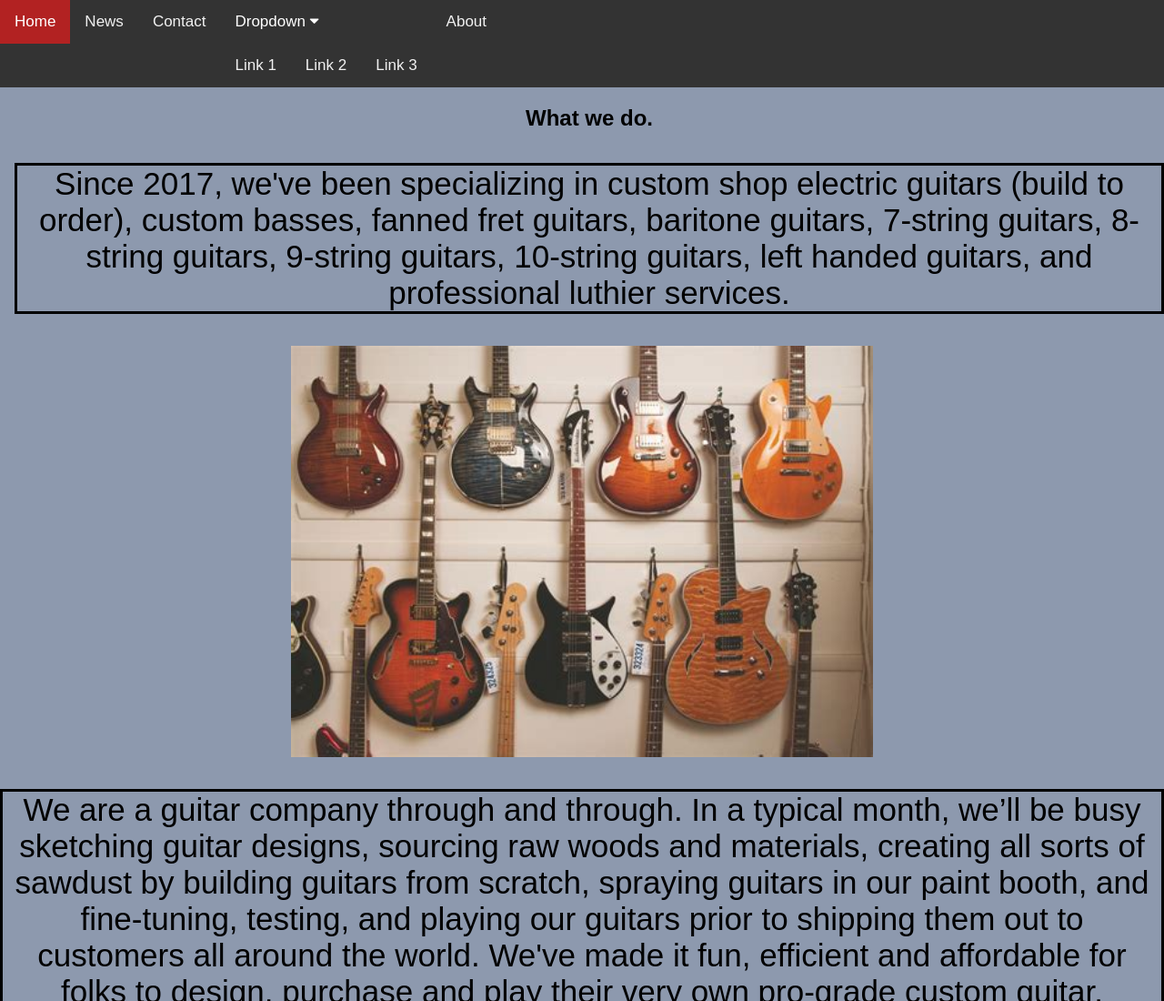
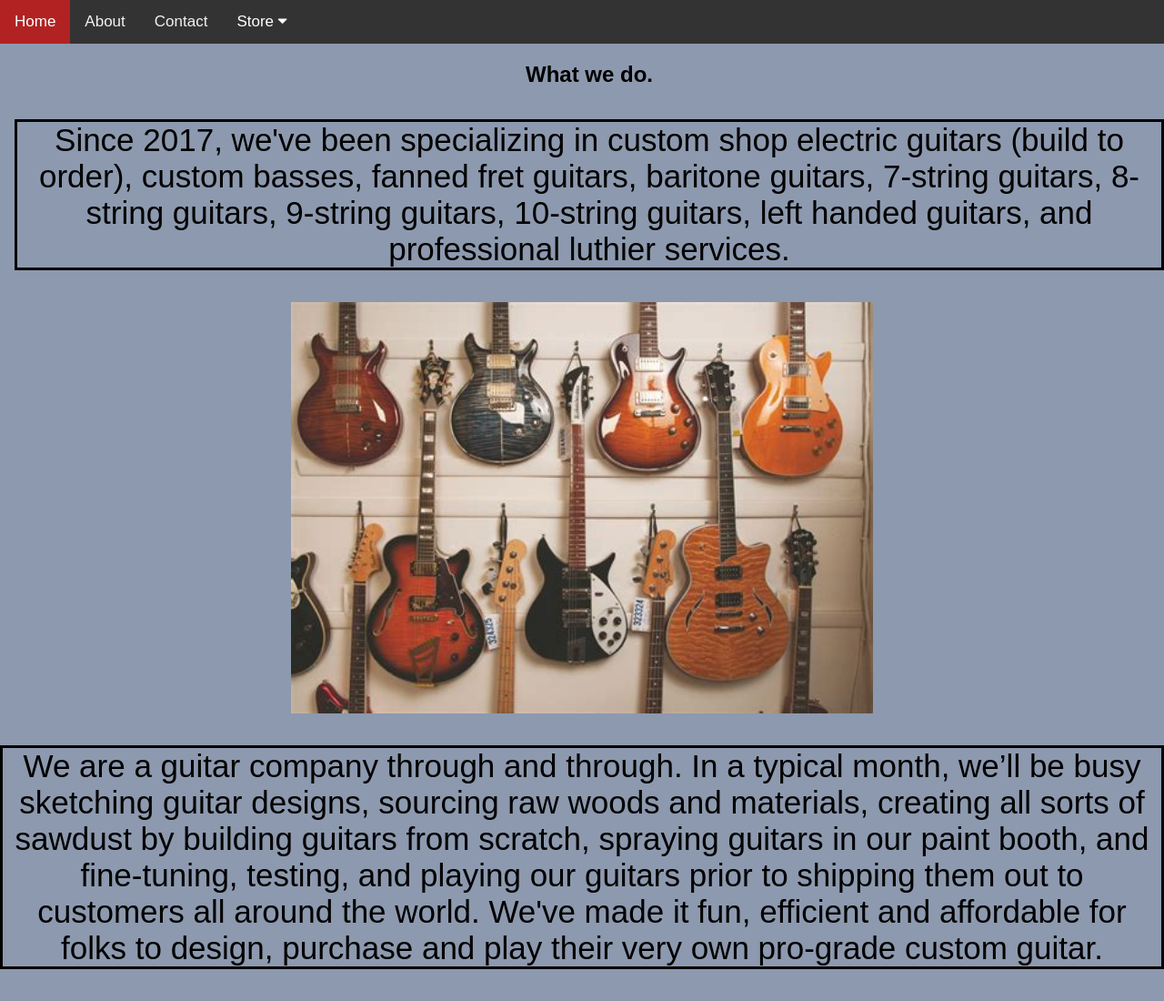
Before and after one commit to 0NZ1T4M/Velislav_Boyanov_11A_WEBD, a website: page index.html in a window 1280 px wide. Shown: the top 1100 px of the page at 91% size. Drawn offline with Linux system fonts and the light colour scheme.

Commit message:
Fixed small screen problem on drop down menu.

```diff
--- a/index.html
+++ b/index.html
@@ -10,19 +10,18 @@
 
         <div class="topnav" id="myTopnav">
                 <a href="#home" class="active">Home</a>
-                <a href="#news">News</a>
+                <a href="#news">About</a>
                 <a href="#contact">Contact</a>
                 <div class="dropdown">
-                <button class="dropbtn">Dropdown
+                <button class="dropbtn">Store
                     <i class="fa fa-caret-down"></i>
                 </button>
-                <div class="dropdownContent">
-                    <a href="#">Link 1</a>
-                    <a href="#">Link 2</a>
-                    <a href="#">Link 3</a>
+                <div class="dropdown-content">
+                    <a href="#">Fender</a>
+                    <a href="#">Ibanez</a>
+                    <a href="#">Jackson</a>
                 </div>
                 </div>
-                <a href="#about">About</a>
                 <a href="javascript:void(0);" class="icon" onclick="myFunction()">&#9776;</a>
         </div>
 
--- a/scss/styles.scss
+++ b/scss/styles.scss
@@ -66,7 +66,7 @@ body {
 	margin: 0;
 }
 
-.dropdownContent {
+.dropdown-content {
 	display: none;
 	position: absolute;
 	background-color: #f9f9f9;
@@ -75,7 +75,7 @@ body {
 	z-index: 1;
 }
 
-.dropdownContent a {
+.dropdown-content a {
 	float: none;
 	color: black;
 	padding: 12px 16px;
@@ -89,12 +89,12 @@ body {
 	color: white;
 }
 
-.dropdownContent a:hover {
+.dropdown-content a:hover {
 	background-color: #333;
 	color: firebrick;
 }
 
-.dropdown:hover .dropdownContent {
+.dropdown:hover .dropdown-content {
 	display: block;
 }
 
```
